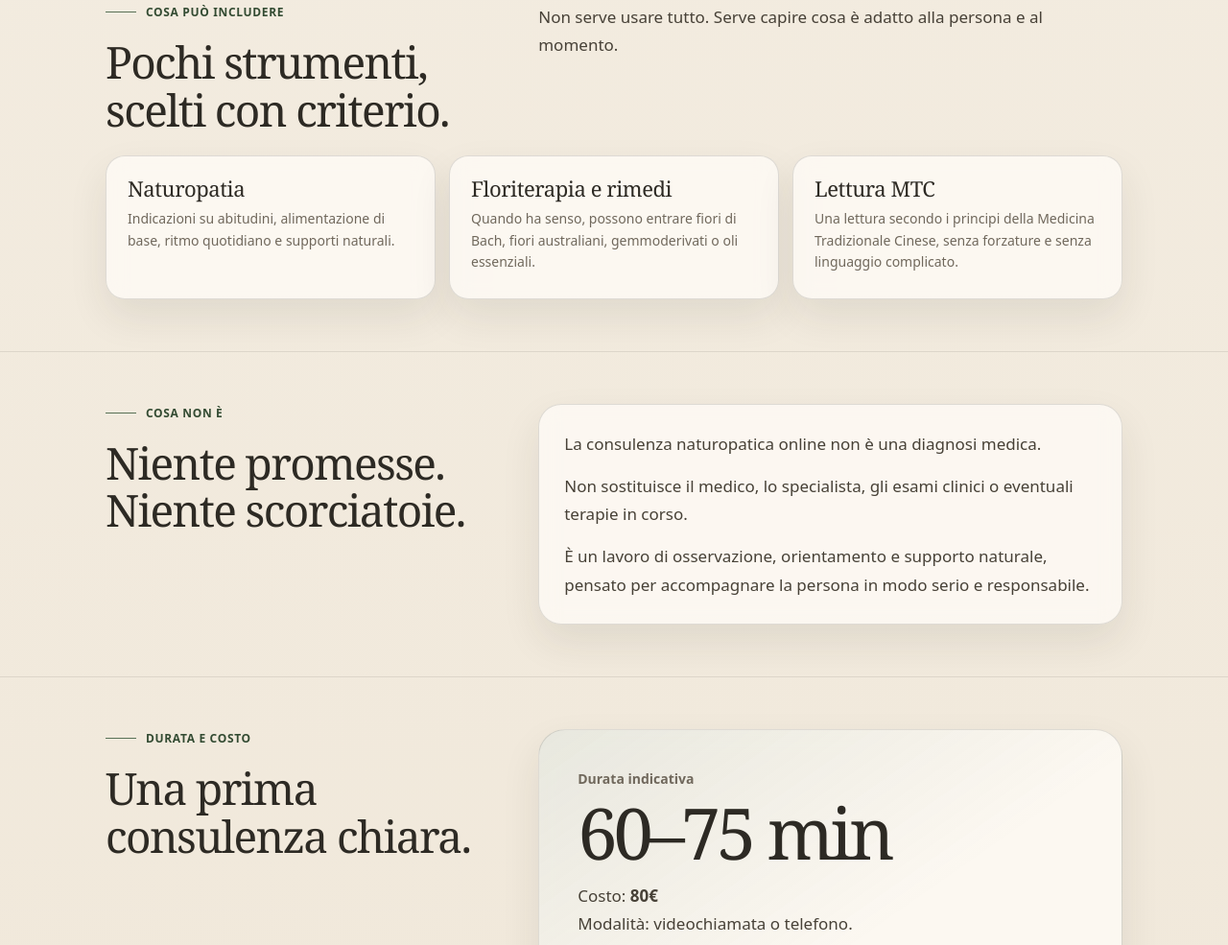
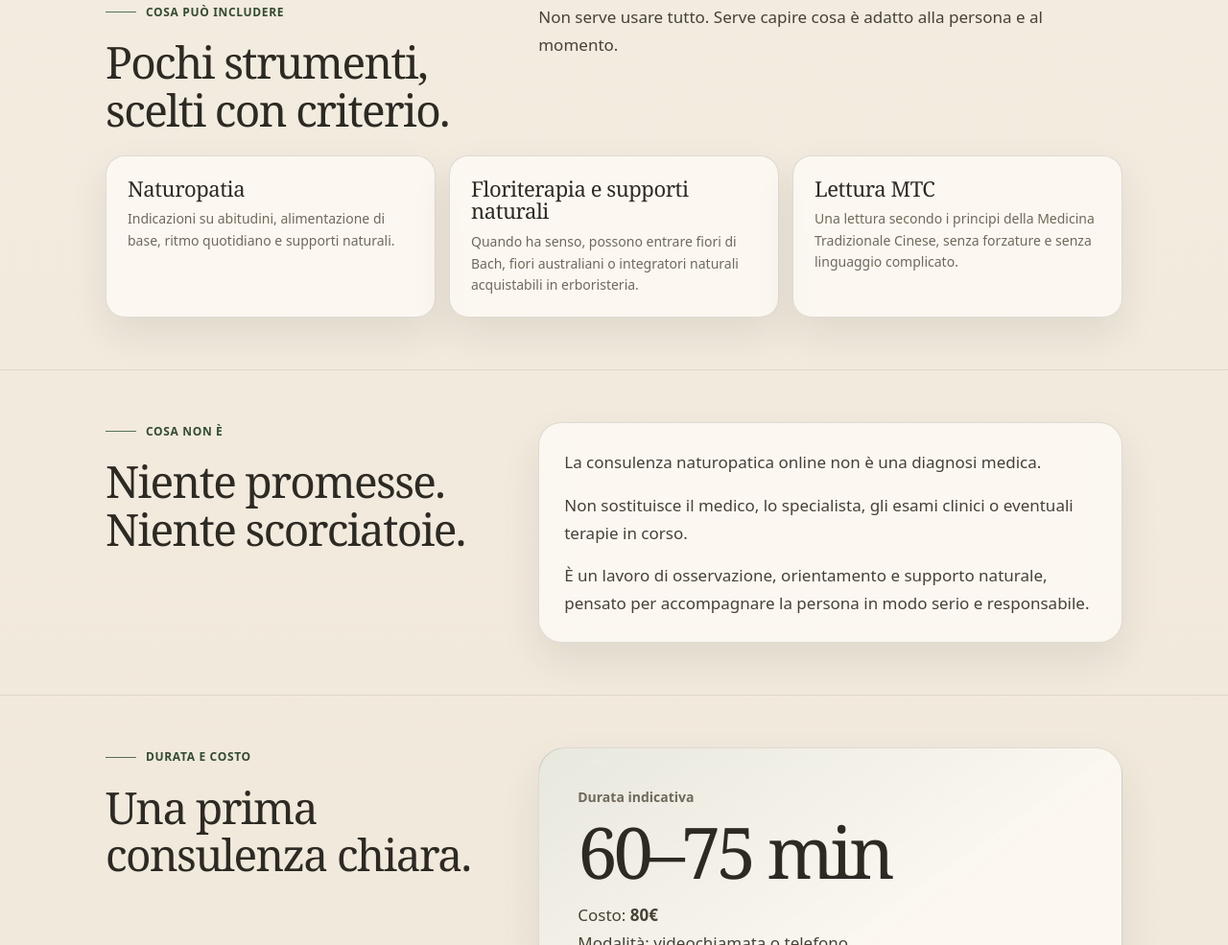
Before and after one commit to centolaniluca-software/naturopatia_online_landing, a plain HTML site: page index.html in a window 1280 px wide. Shown: the part 2309-3294 px from the top of the page at 96% size. Drawn offline with Linux system fonts and the light colour scheme.

Commit message:
Update index.html

```diff
--- a/index.html
+++ b/index.html
@@ -752,8 +752,8 @@
             <p>Indicazioni su abitudini, alimentazione di base, ritmo quotidiano e supporti naturali.</p>
           </article>
           <article class="mini-card">
-            <h3>Floriterapia e rimedi</h3>
-            <p>Quando ha senso, possono entrare fiori di Bach, fiori australiani, gemmoderivati o oli essenziali.</p>
+            <h3>Floriterapia e supporti naturali</h3>
+            <p>Quando ha senso, possono entrare fiori di Bach, fiori australiani o integratori naturali acquistabili in erboristeria.</p>
           </article>
           <article class="mini-card">
             <h3>Lettura MTC</h3>
```
